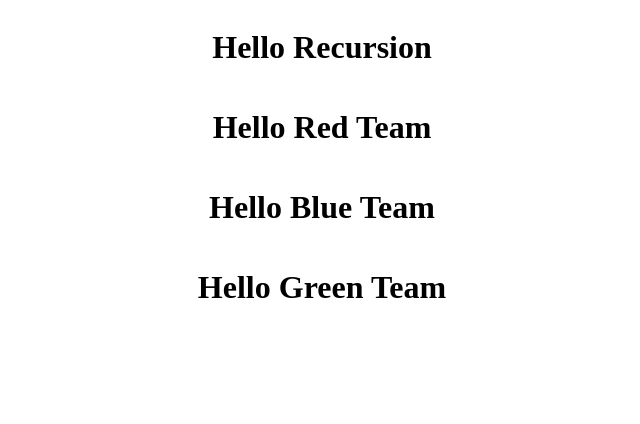
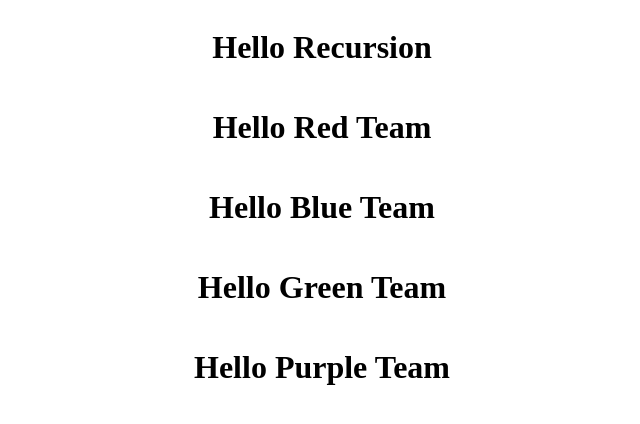
Before and after one commit to teamdev-Red1/task1, a plain HTML site: page index.html in a window 1280 px wide. Shown: the whole page, without its empty margins (318-958 px from the left). Drawn offline with Linux system fonts and the light colour scheme.

Commit message:
Add Purple Team

```diff
--- a/index.html
+++ b/index.html
@@ -13,6 +13,7 @@
         <h1>Hello Red Team</h1>
         <h1>Hello Blue Team</h1>
         <h1>Hello Green Team</h1>
+        <h1>Hello Purple Team</h1>
     </div>
 </body>
 </html>
```
